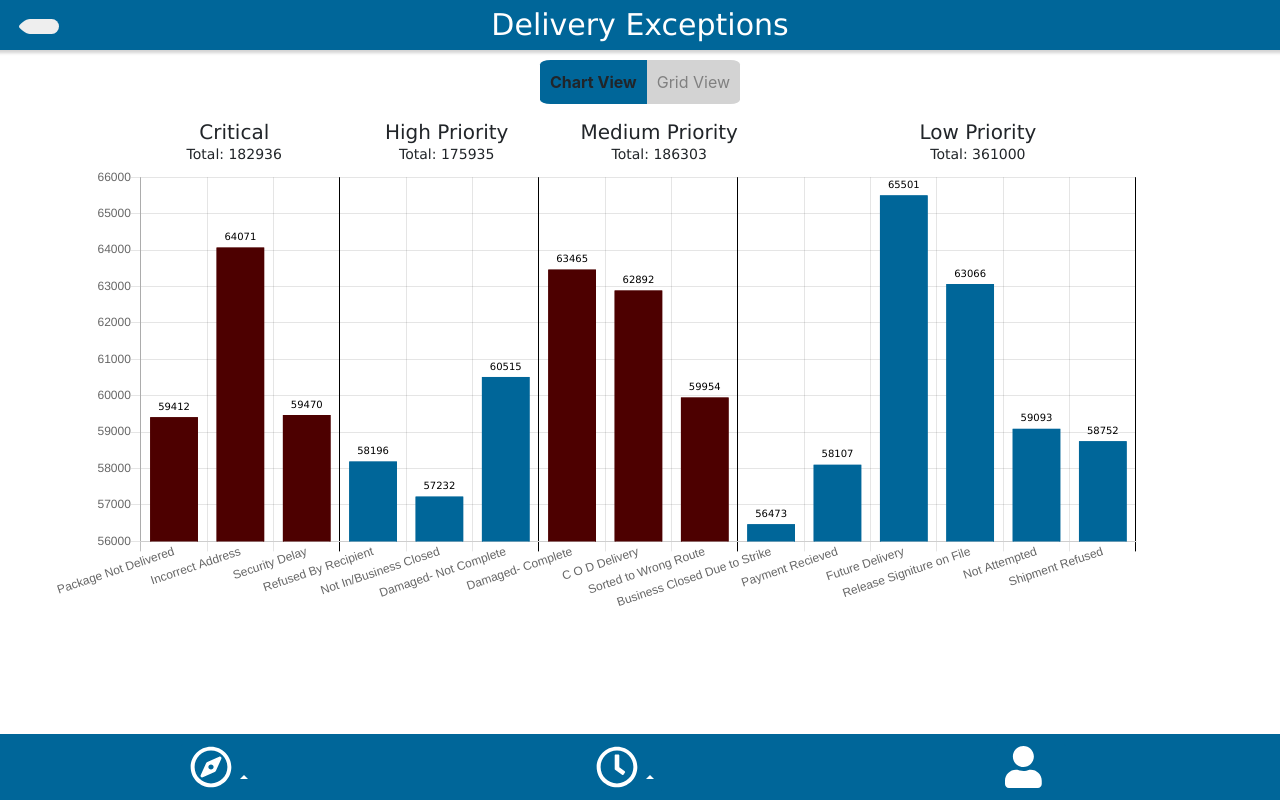
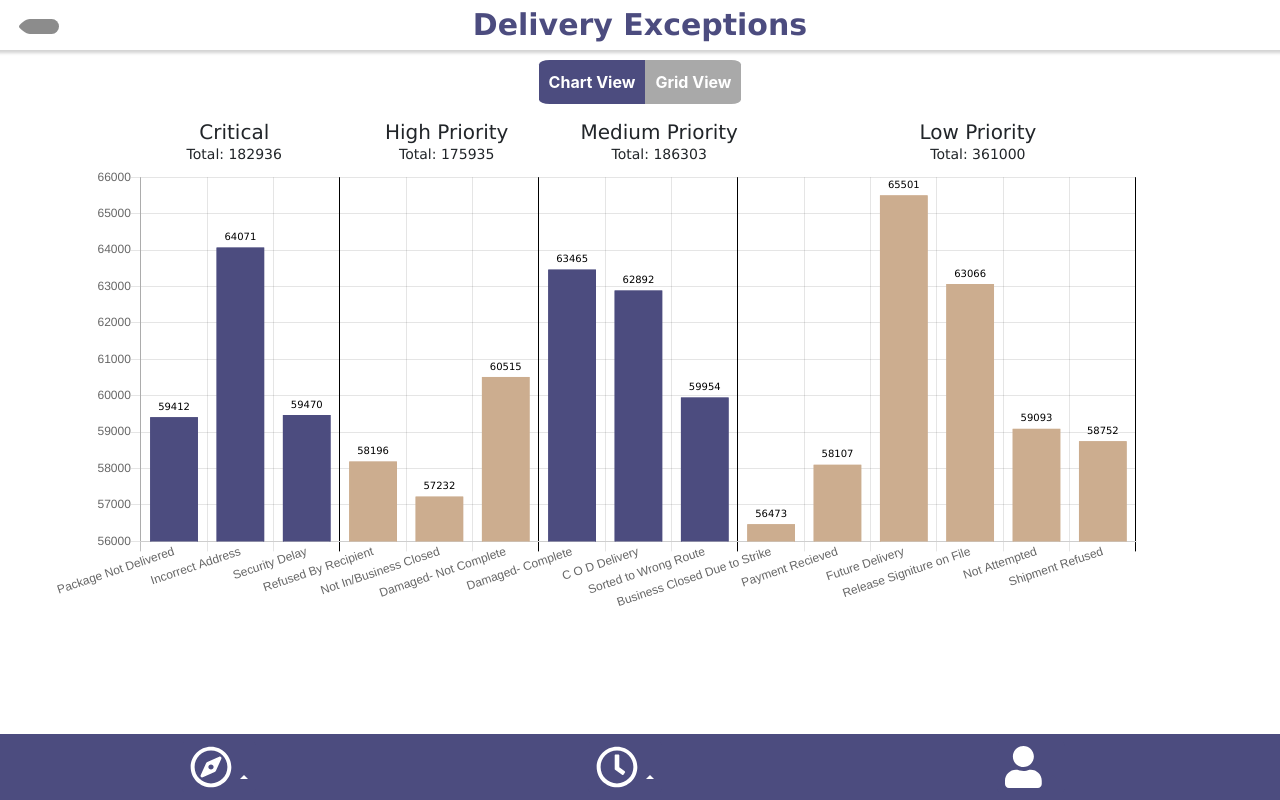
Before and after one commit to kelahm/HCI_Project_Group1, a plain HTML site: page DEXChart.html in a window 1280 px wide. Drawn offline with nearby package versions, Linux system fonts and the light colour scheme.

Commit message:
new colors

```diff
--- a/DEXChart.css
+++ b/DEXChart.css
@@ -76,21 +76,22 @@ button {
 }
 
 .chosen {
-	background-color: #006699;
+	background-color: rgb(76, 76, 127);
 	padding: 10px;
+	color: white;
 	font-weight: bold;
 }
 
 .notChosen {
-	background-color: lightGray;
+	background-color: darkGray;
 	padding: 10px;
-	color: gray;
-	font-weight: normal;
+	color: white;
+	font-weight: bold;
 }
 
 .notChosen:hover {
-	background-color: #006699;
-	color: black;
+	background-color: rgb(76, 76, 127);
+	color: white;
 	font-weight: bold;
 }
 
@@ -156,7 +157,7 @@ html,body {
   width:100%;
   height:50px;
   box-shadow: 0 0 3px 3px lightGray;
-  background-color:#006699}
+  background-color: white}
 
 .title-container {
   position:relative;
@@ -173,6 +174,7 @@ html,body {
   font-size:30px;
   font-family:Verdana, 'Geneva', sans-serif;
 	text-align: center;
+	color: rgb(76, 76, 127);
 }
 
 .icon {
--- a/DEXChart.html
+++ b/DEXChart.html
@@ -25,10 +25,10 @@
 <div class="nav-container">
   <div class="top-navbar">
     <div class="title-container">
-      <h3>Delivery Exceptions</h3>
+      <h3><b>Delivery Exceptions</b></h3>
     </div>
     <div class="icon">
-      <a href="index.html"><img src='images/Back.svg' width=40 style="filter: brightness(170%);"></a>
+      <a href="index.html"><img src='images/Back.svg' width=40></a>
     </div>
   </div>
 </div>
@@ -146,14 +146,14 @@
 	}
 	</script>
 
-	<nav class="navbar navbar-inverse bg-inverse fixed-bottom navbar-expand-sm dropup" style="background-color:#006699;">
+	<nav class="navbar navbar-inverse bg-inverse fixed-bottom navbar-expand-sm dropup" style="background-color:rgb(76, 76, 127);">
 		<div class="container" style="min-width: 100%">
 			<div class="row" style="min-width: 100%">
 				<div class="col" style="min-width: 33%; text-align: center">
 
 					<div class="btn-group dropup btn-group-sm">
 						<button type="button" class="btn dropdown-toggle" aria-expanded="false" aria-haspopup="true" data-toggle="dropdown"
-								 style="background-color:#006699; color:#fff; border:none">
+								 style="background-color:rgb(76, 76, 127); color:#fff; border:none">
 							<i class="far fa-compass" style="font-size: 3em; color: white"></i>
 						</button>
 						<div id="drill-down" class="dropdown-menu text-left" style="width: 70vw; max-width: 300px; background-color: #f9f9f9; padding:10px">
@@ -163,7 +163,7 @@
 				<div class="col" style="min-width: 33%; text-align: center">
 					<div class="btn-group dropup btn-group-sm">
 						<button type="button" class="btn dropdown-toggle" aria-expanded="false" aria-haspopup="true" data-toggle="dropdown"
-								 style="background-color:#006699; color:#fff; border:none">
+								 style="background-color:rgb(76, 76, 127); color:#fff; border:none">
 							<i class="far fa-clock" style="font-size: 3em; color: white"></i>
 						</button>
 						<div class="dropdown-menu text-left" style="width: 70vw; max-width: 300px; background-color: #f9f9f9; left:-100%; right:0%; padding: 10px;">
@@ -198,7 +198,7 @@
 				<div class="col" style="min-width: 33%; text-align: center">
 					<div class="btn-group dropup btn-group-sm">
 						<button type="button" class="btn dropdown-toggle" aria-expanded="false" aria-haspopup="true" data-toggle="dropdown"
-								 style="background-color:#006699; color:#006699; border:none">
+								 style="background-color:rgb(76, 76, 127); color:rgb(76, 76, 127); border:none">
 							<i class="fas fa-user" style="font-size: 3em; color: white"></i></a>
 						</button>
 						<div class="dropdown-menu text-left scroll-menu" style="width: 70vw; max-width: 300px; background-color: #f9f9f9; left:-200%; right:0%; padding: 10px;">
--- a/DEXChart.js
+++ b/DEXChart.js
@@ -40,7 +40,7 @@ var tooltipLabels = [];
 var animationDuration = 1000;
 
 function generateData() {
-	var color = "#4d0000";
+	var color = "rgb(76, 76, 127)";
 	var gridColor = "rgba(0, 0, 0, 0.1)";
 	var labels = [];
 	var colors = [];
@@ -66,8 +66,8 @@ function generateData() {
 		document.getElementById(tier).innerHTML = "Total: " + tierTotal;
 		tierNum++;
 
-		if(color == "#4d0000") color = "#006699";
-		else color = "#4d0000";
+		if(color == "rgb(76, 76, 127)") color = "rgb(204, 173, 143)";
+		else color = "rgb(76, 76, 127)";
 
 	}
 
@@ -89,7 +89,7 @@ function generateMapData() {
 	var tierNum = 1;
 	var datasets = [];
 	var data = [];
-	var color = ['#00334d', '#006699', '#66ccff'];
+	var color = ['rgb(38, 38, 76)', 'rgb(76, 76, 127)', 'rgb(125, 125, 178)'];
 	var datasetLabels = [];
 	var maxLength = 0;
 	var maxTotal = 0;
--- a/main.css
+++ b/main.css
@@ -38,7 +38,7 @@ html,body {
   position: center;
   display:block;
   line-height:25px;
-  color: #006699;
+  color: rgb(76, 76, 127);
   font-size:30px;
   font-family:Verdana, 'Geneva', sans-serif;
   text-align:center;
```
Also changed, not shown: index.html (+2 -2 lines).
